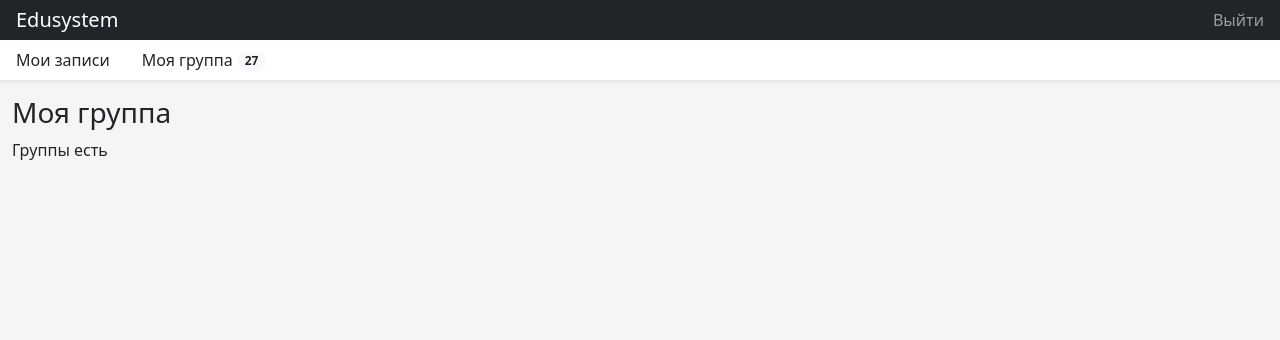
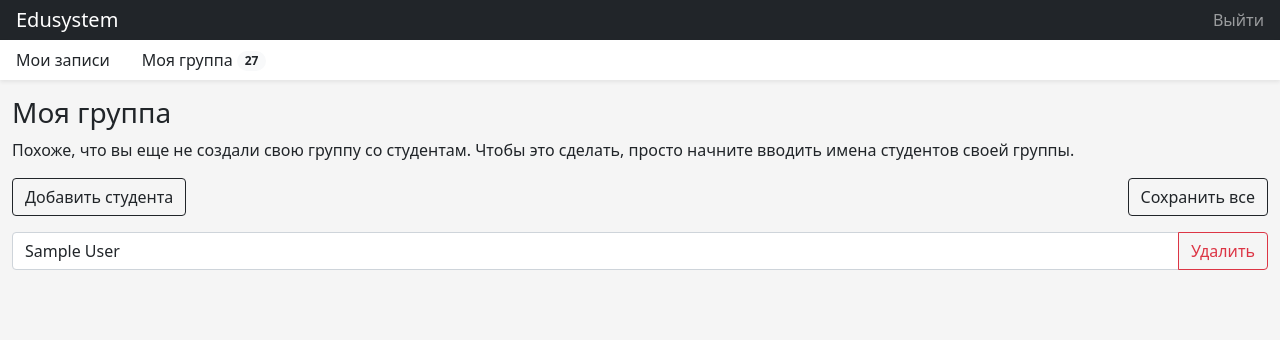
Before and after one commit to desulaid/web-app, a Flask app: page /group in a window 1280 px wide. Shown: the top 340 px of the page. Run offline with Flask 2, Linux system fonts and the light colour scheme; a user stored in the database is signed in; tables that the repository leaves empty hold one stand-in row (values such as "Sample post"); some libraries are stand-ins or nearby versions.

Commit message:
добавление студентов в группы

```diff
--- a/app/dashboard/templates/dashboard/group.html
+++ b/app/dashboard/templates/dashboard/group.html
@@ -3,14 +3,13 @@
 {% block content %}
 <div class="mt-3">
     <h3>Моя группа</h3>
-    {% if group_exist == true %}
-    Группы есть
-    {% else %}
+    {% if group_exist == false %}
     <p>Похоже, что вы еще не создали свою группу со студентам. Чтобы это сделать, просто начните вводить имена студентов своей группы.</p>
+    {% endif %}
 
     <div class="row justify-content-md-center">
         <div class="col">
-            <form id="students-form" method="post">
+            <form id="students-form" action="{{ url_for('.add_items') }}" method="post">
                 <div class="row">
                     <div class="col d-flex flex-row">
                         <div class="mb-3">
@@ -26,7 +25,6 @@
             </form>
         </div>
     </div>
-    {% endif %}
 </div>
 
 <script>
--- a/app/dashboard/views.py
+++ b/app/dashboard/views.py
@@ -17,25 +17,32 @@ def index():
     return render_template('dashboard/index.html')
 
 
-@dashboard.route('/group', methods=['GET', 'POST'])
+@dashboard.route('/group', methods=['GET'])
 @login_required
 def group():
-    group = Group.query.filter_by(user_id=current_user.id).first()
+    user_group = Group.query.filter_by(user_id=current_user.id).first()
     group_exist = False
-    form_values = []
-    if group:
-        group_exist = True
-
-    if request.method == 'POST':
-        id = 0
-        if not group:
-            id = Group(user_id=current_user.id)
-            db.session.add(id)
-            db.session.commit()
-        else:
-            # id =
-            pass
+    group_students = Student.query.filter_by(group_id=user_group.id).all()
+    form_values = [item.name for item in group_students]
 
     context = dict(group_exist=group_exist, data=dumps(form_values))
 
     return render_template('dashboard/group.html', **context)
+
+
+@dashboard.route('/group-add-items', methods=['POST'])
+@login_required
+def add_items():
+    user_group = Group.query.filter_by(user_id=current_user.id).first()
+
+    if not user_group:
+        Group(user_id=current_user.id)
+        db.session.add(id)
+        db.session.commit()
+    else:
+        Student.query.delete()
+        for key in request.form:
+            db.session.add(Student(name=request.form[key], group_id=user_group.id))
+
+        db.session.commit()
+    return redirect(url_for('.group'))
```
